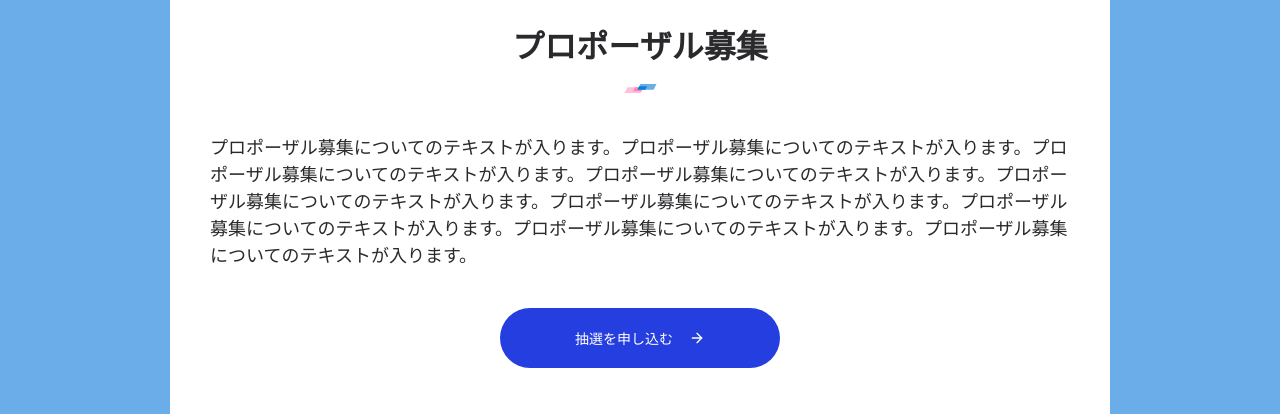
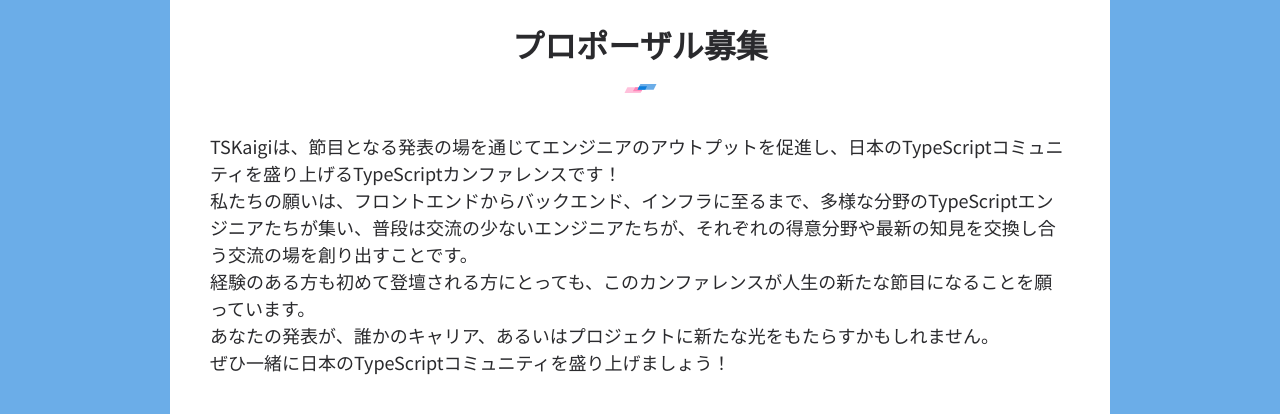
Before and after one commit to tskaigi/tskaigi2025-web-site, a Next.js app: page /wip in a window 1280 px wide. Shown: the part 1660-2074 px from the top of the page. Built offline with nearby package versions, Linux system fonts and the light colour scheme.

Commit message:
feat: 文言の修正

```diff
--- a/src/components/ApplyToProposalSection/index.tsx
+++ b/src/components/ApplyToProposalSection/index.tsx
@@ -15,9 +15,21 @@ export const ApplyToProposalSection = () => {
             <Decoration />
           </div>
           <div className="py-6 md:py-6 lg:py-10">
-            <p className="text-[16px] md:text-[18px] text-left">
-              プロポーザル募集についてのテキストが入ります。プロポーザル募集についてのテキストが入ります。プロポーザル募集についてのテキストが入ります。プロポーザル募集についてのテキストが入ります。プロポーザル募集についてのテキストが入ります。プロポーザル募集についてのテキストが入ります。プロポーザル募集についてのテキストが入ります。プロポーザル募集についてのテキストが入ります。プロポーザル募集についてのテキストが入ります。
-            </p>
+            <div className="text-[16px] md:text-[18px] text-left">
+              <p>
+                TSKaigiは、節目となる発表の場を通じてエンジニアのアウトプットを促進し、日本のTypeScriptコミュニティを盛り上げるTypeScriptカンファレンスです！
+              </p>
+              <p>
+                私たちの願いは、フロントエンドからバックエンド、インフラに至るまで、多様な分野のTypeScriptエンジニアたちが集い、普段は交流の少ないエンジニアたちが、それぞれの得意分野や最新の知見を交換し合う交流の場を創り出すことです。
+              </p>
+              <p>
+                経験のある方も初めて登壇される方にとっても、このカンファレンスが人生の新たな節目になることを願っています。
+              </p>
+              <p>
+                あなたの発表が、誰かのキャリア、あるいはプロジェクトに新たな光をもたらすかもしれません。
+              </p>
+              <p>ぜひ一緒に日本のTypeScriptコミュニティを盛り上げましょう！</p>
+            </div>
           </div>
           <div className="flex justify-center">
             <Button
@@ -26,9 +38,8 @@ export const ApplyToProposalSection = () => {
               size="lg"
               className="rounded-full w-[280px] h-[60px] fill-primary bg-blue-purple-500 hover:bg-blue-purple-600 text-white"
             >
-              {/* TODO: href を今年の プロポーザル募集のURL に変更 */}
               <Link
-                href="https://docs.google.com/forms/d/e/1FAIpQLSfZR2TQr0E6CJ9l9hy9L9xvO5o6Ep5GXcZo57zq-7b_TEt52g/viewform"
+                href="https://docs.google.com/forms/d/e/1FAIpQLScKXPc8dLC3QSqu_pMTGJdED3LuuFi0QCVsCMWIrC6nPcxRnA/viewform"
                 target="_blank"
                 rel="noopener noreferrer"
                 className="font-bold text-[22px] flex items-center space-x-2"
```
